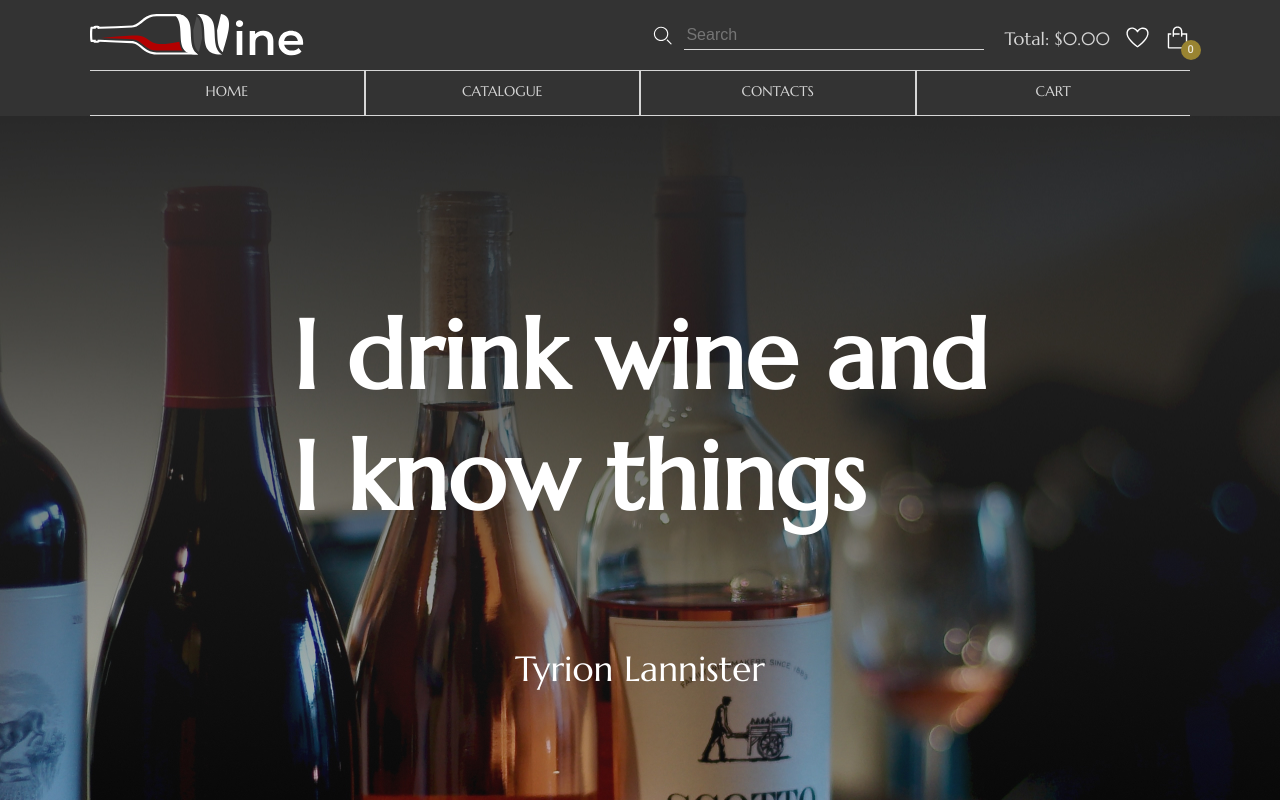
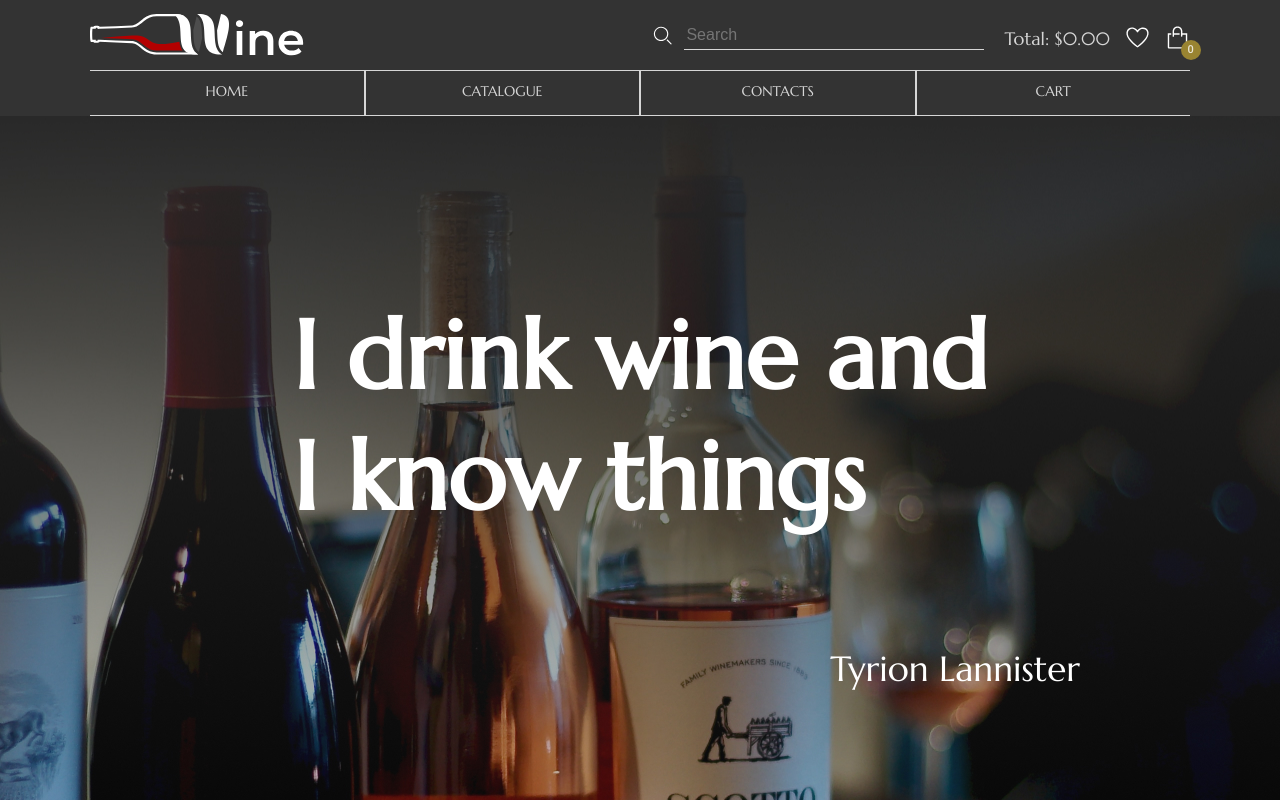
Before and after one commit to mitjasha/online-shop, a React (Create React App) app: page / in a window 1280 px wide. Shown: the top 800 px of the page. Built offline with nearby package versions, Linux system fonts and the light colour scheme.

Commit message:
fix: add width to quote author and categories wrapper

```diff
--- a/src/pages/MainPage/MainPage.scss
+++ b/src/pages/MainPage/MainPage.scss
@@ -43,6 +43,7 @@
 
 .quote-author {
   margin: 0;
+  width: 80%;
   font-size: 35px;
   text-align: right;
   margin-top: 10%;
@@ -54,7 +55,6 @@
   &__wrapper {
     display: flex;
     width: 100%;
-    // height: 100%;
     gap: 20px;
   }
 
```
